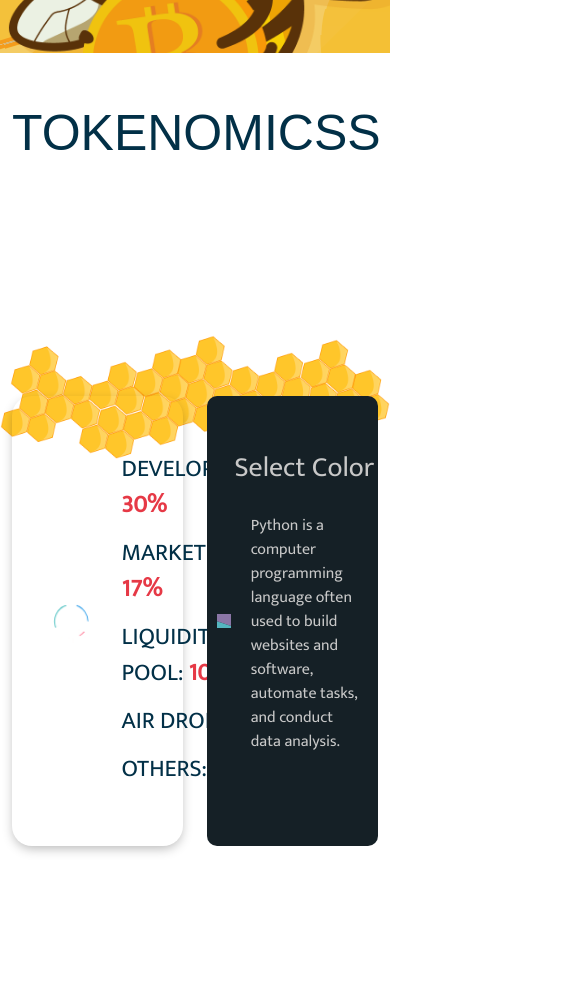
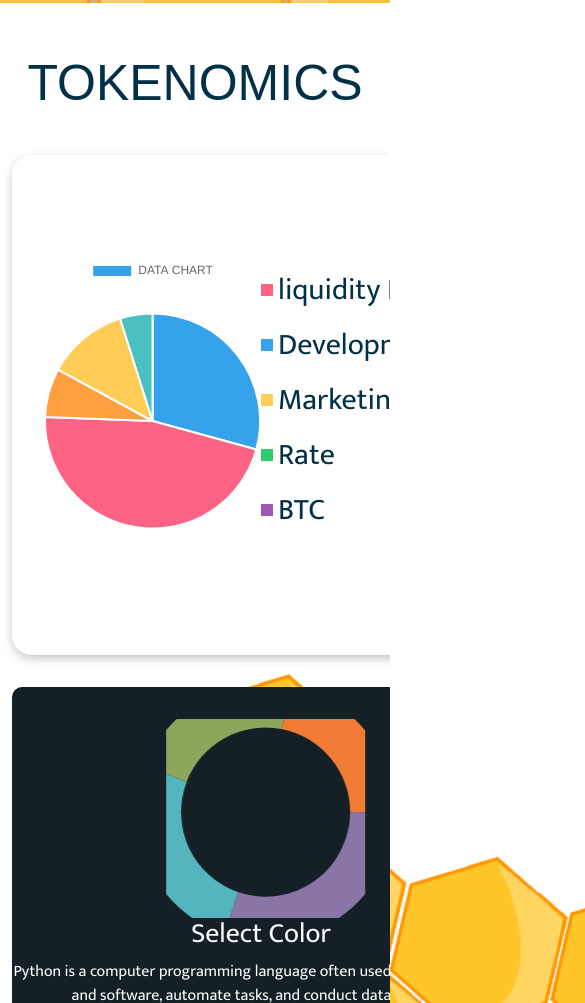
Before and after one commit to justjazzed/BeeXSwap, a plain HTML site: page index.html in a window 390 px wide. Shown: the part 997-2000 px from the top of the page, 585 px wide, since content can reach past the window. Drawn offline with nearby package versions, Linux system fonts and the light colour scheme.

Commit message:
Add tokenomics

```diff
--- a/css/style.css
+++ b/css/style.css
@@ -3,6 +3,7 @@
   padding: 0;
   box-sizing: border-box;
   font-family: "Mukta", sans-serif;
+
 }
 
 body {
@@ -14,19 +15,81 @@ body {
 
 
 
-#cursor-image {
+/* #cursor-image {
     position: absolute;
     z-index: 999;
     display: none;
-    width: 90px; /* Adjust size as needed */
+    width: 90px;
     margin-left: -1.5rem;
     margin-top: -1rem;
-    pointer-events: none; /* Allow interaction with elements below */
+    pointer-events: none;
     overflow: hidden;
+  } */
+
+
+
+  .navbar2{
+    width: 250px;
+    height: 100%;
+    position: fixed;
+    margin-left: -300px;
+    background-color: #ffa500;
+    transition: 0.4s;
+    z-index: 999;
+  }
+  .navbar2 .navbar-nav{
+   display: block;
+    text-align: left;
+    margin-left: 15%;
+  }
+
+  .nav-link{
+    font-size: 1.25em;
+  }
+
+  .nav-link:active,
+  .nav-link:focus,
+  .nav-link:hover {
+    background-color: #ffffff26;
   }
 
 
 
+  .dropdown-item:active,
+  .dropdown-item:focus,
+  .dropdown-item:hover {
+    background-color: #ffffff26;
+  }
+
+  .my-container {
+    transition: 0.4s;
+  }
+
+
+  /* for navbar */
+
+  .active-nav {
+    margin-left: 0;
+  }
+
+
+  /* for main section */
+
+  .active-cont {
+    margin-left: 250px;
+  }
+
+  #menu-btn {
+    position:fixed;
+    top: 0%;
+    background-color: #ffa500;
+    color: #fff;
+    z-index: 999;
+  }
+  #menu-btn i{
+    font-size: 25px;
+    color: #ffffff;
+  }
 /************************************************ navbar *****************************************/
 
 .navbar-nav {
@@ -56,7 +119,7 @@ body {
 
 /************************ end navbar ********************************/
 header {
-  height: 100opx;
+  height: 1000px;
   overflow: hidden;
   background-size: cover;
   background-repeat: no-repeat;
@@ -339,14 +402,26 @@ header {
 .hex-2{
   position: absolute;
   top: 145em;
+  width: 1000px;
   left: -10px;
   z-index: -99;
+
 }
 
 
                                                /* CHARTS */
+
+
 .chart-section{
-  overflow: hidden;
+  height: 1000px;
+
+}
+.chart-section-2{
+overflow: hidden;
+display: flex;
+height: 900px;
+align-items: center;
+width: 100%;
 }
 .chart-section img{
 z-index: -99;
@@ -358,14 +433,6 @@ top: 80rem;
 
 
 
-.leftchart{
-
-  height: 900px;
-display: flex;
-align-items: center;
-justify-content: center;
-}
-
 .chart-heading {
   font-family: "Rubik", sans-serif;
   color: #023047;
@@ -374,18 +441,15 @@ justify-content: center;
   text-align: center;
 }
 
-.chart-container {
-  width: 50%;
-}
+
 
 .programming-stats {
-  height: 50%;
-
+  height: 500px;
   font-family: "Rubik", sans-serif;
   display: flex;
   align-items: center;
   gap: 24px;
-  justify-content: space-between;
+
   margin: 0 auto;
   width: 100%;
   box-shadow: 0 4px 12px -2px rgba(0, 0, 0, 0.3);
@@ -400,21 +464,40 @@ justify-content: center;
   box-shadow: 0 4px 16px -7px rgba(0, 0, 0, 0.3);
 }
 
-.programming-stats .details ul {
-  list-style: none;
-  padding: 0;
+.chart-container {
+  position: relative;
+  height: 300px;
+  width: 50%;
+  display: flex;
+  align-items: center;
+  justify-content: space-between;
+
 }
 
-.programming-stats .details ul li {
-  font-size: 24px;
-  margin: 12px 0;
-  text-transform: uppercase;
+.legend-container {
+
+
+  display: flex;
+  flex-direction: column;
 }
 
-.programming-stats .details .percentage {
-  font-weight: 700;
-  color: #e63946;
+.legend-item {
+  display: flex;
+  align-items: center;
+  margin-bottom: 10px;
 }
+
+.legend-color {
+  width: 12px;
+  height: 12px;
+  margin-right: 5px;
+}
+.legend-item span{
+  font-size: 30px;
+  width: 200px;
+
+}
+
 
 
 
@@ -423,8 +506,6 @@ path {
   cursor: pointer;
 }
 .rightchart{
-
-  height: 900px;
   display: flex;
   align-items: center;
 }
@@ -449,33 +530,25 @@ input {
 .chart-content{
   display: flex;
   background-color: #152026;
-  height: 50%;
+  height: 500px;
   align-items: center;
   border-radius: 10px;
 }
 #pieChart {
   /* border: red 1px dotted; */
-  width: 50%;
   display: flex;
   align-items: center;
   justify-content: center;
   margin-left: 10px;
 }
 
-.text-container {
-  /* border: 1px dotted; */
-  color: #c8c8c8;
-  display: flex;
-  flex-direction: column;
-  justify-content: center;
-  align-items: center;
+.text-container{
+ color: #ffffff;
 }
 
-#segmentText {
-  width: 100%;
-  padding: 20px;
-  text-align: centre;
-}
+
+
+
 
 /* responsive */
 @media(max-width: 767px){
@@ -495,10 +568,10 @@ input {
 	}
 }
 
-/* Header */
+/*********************************** Header ********************************/
 @media (max-width: 991px){
   .hero-page{
-    padding-top: 50px;
+    padding-top: 200px;
   }
   .hero-page .hero-content{
     height: 1000px;
@@ -518,6 +591,122 @@ input {
     top:40% ;
 }
 .hero-page .bee img{
-  width: 500px;
+  width: 400px;
+}
+
+
+}
+@media (max-width: 767px) and (min-width:300px){
+  .hero-page h1{
+    font-size: 46px;
+  }
+  .hero-page .bee img{
+    width: 395px;
+  }
+}
+
+@media (max-width: 500px) and (min-width:300px){
+
+  .hero-page .desc-content{
+    width: auto;
+    text-align: center;
+  }
+  .hero-page h1{
+    font-size: 43px;
+    text-align: left;
+  }
+  .hero-page .bee{
+    position: relative;
+    top:40% ;
+}
+.hero-page .bee img{
+  width: 400px;
+}
+
+
+@media (max-width:391px) and (min-width:300px){
+  .hero-page h1{
+    font-size: 40px;
+  }
 }
 }
+@media (max-width: 414px) and (min-width:300px){
+  .hero-page p{
+    font-size: 15px;
+  }
+
+.hero-page .bee img{
+  width: 350px;
+}
+}
+/*********************************** Header ********************************/
+
+/*********************************** Tokenomics ********************************/
+
+@media screen and (max-width: 1000px) and (min-width:300px){
+  .chart-section{
+    height: auto;
+  }
+  .chart-section-2{
+    height:1100px;
+  padding-top: 0;
+  }
+  .main-chart{
+    width: auto;
+    display: block;
+
+  }
+  .chart-section .rightchart{
+    width:auto;
+  }
+  .chart-section .leftchart{
+    width: auto;
+  }
+  .my-chart{
+    width: auto;
+  }
+  #pieChart {
+    /* border: red 1px dotted; */
+    width: 40%;
+
+  }
+
+}
+@media screen and (max-width: 767px) {
+  .chart-section-2{
+    height: 1100px;
+    align-items: center;
+    display: flex;
+  }
+  .chart-section .rightchart .chart-content{
+   display: flex;
+   flex-direction: column;
+    padding-top: 2em;
+    margin-top: 2em;
+   align-items: center;
+   text-align: center;
+
+  }
+
+}
+@media (max-width: 500px) and (min-width:300px){
+  .chart-section-2{
+
+    margin: auto;
+  }
+  .chart-section .rightchart .chart-content{
+   display: flex;
+   flex-direction: column;
+    padding-top: 2em;
+    margin-top: 2em;
+   align-items: center;
+   text-align: center;
+
+  }
+  .chart-section .rightchart{
+    width:auto;
+  }
+  .chart-section .leftchart{
+    width: auto;
+  }
+}
--- a/index.html
+++ b/index.html
@@ -1,11 +1,13 @@
 <!DOCTYPE html>
 <html lang="en">
+
 <head>
   <meta charset="utf-8">
   <meta name="viewport" content="width=device-width, initial-scale=1">
   <title>BeeXSwap</title>
   <script src="https://kit.fontawesome.com/82fac282cd.js" crossorigin="anonymous"></script>
-    <link href="https://cdn.jsdelivr.net/npm/bootstrap@5.3.0-alpha1/dist/css/bootstrap.min.css" rel="stylesheet" integrity="sha384-GLhlTQ8iRABdZLl6O3oVMWSktQOp6b7In1Zl3/Jr59b6EGGoI1aFkw7cmDA6j6gD" crossorigin="anonymous">
+  <link href="https://cdn.jsdelivr.net/npm/bootstrap@5.3.0-alpha1/dist/css/bootstrap.min.css" rel="stylesheet"
+    integrity="sha384-GLhlTQ8iRABdZLl6O3oVMWSktQOp6b7In1Zl3/Jr59b6EGGoI1aFkw7cmDA6j6gD" crossorigin="anonymous">
   <link rel="stylesheet" href="./css/style.css">
   <link rel="icon" href="images/BeeXSwap.png">
   <link rel="preconnect" href="https://fonts.googleapis.com">
@@ -13,7 +15,11 @@
   <link href="https://fonts.googleapis.com/css2?family=Kanit:wght@300&family=Mukta&display=swap" rel="stylesheet">
 
 </head>
-<body >
+<style>
+
+
+</style>
+<body>
   <!--
     <div id="container">
         <img id="cursor-image" src="./images/BEE-01.png" alt="Cursor Image">
@@ -31,18 +37,18 @@
     <nav class="navbar navbar-expand-lg  d-none d-lg-flex ">
       <div class="container ">
         <a class="navbar-brand " href="#"><img src="./images/BeeXSwap.png" style="width: 90px;"></a>
-          <h5 >
+        <h5>
           Bee Exchange</h5>
-          <div class="collapse navbar-collapse " id="navbarSupportedContent" >
-            <ul class="navbar-nav  mb-2 mb-lg-0 gap-4 ms-auto" >
+        <div class="collapse navbar-collapse " id="navbarSupportedContent">
+          <ul class="navbar-nav  mb-2 mb-lg-0 gap-4 ms-auto">
             <li class="nav-item">
               <a class="nav-link active" aria-current="page" style=" color: #89570a" href="#">IDO</a>
             </li>
             <li class="nav-item">
-                <a class="nav-link active" aria-current="page"style=" color: #89570a" href="#aboutme">Enter App</a>
+              <a class="nav-link active" aria-current="page" style=" color: #89570a" href="#aboutme">Enter App</a>
             </li>
             <li class="nav-item">
-                <a class="nav-link active" aria-current="page"style=" color: #89570a" href="#service1">Docs</a>
+              <a class="nav-link active" aria-current="page" style=" color: #89570a" href="#service1">Docs</a>
             </li>
 
         </div>
@@ -51,6 +57,32 @@
 
     </nav>
 
+    <div class="mobile-nav d-lg-none">
+      <nav class="navbar2  navbar-expand d-flex flex-column align-item-start " id="sidebar">
+        <a href="#" class="navbar-brand text-light mt-5 ">
+          <div class="display-5 font-weight-bold text-center">BeeXSwap</div>
+        </a>
+        <ul class="navbar-nav ">
+          <li class="nav-item w-100">
+            <a href="#" class="nav-link text-light pl-4">Home</a>
+          </li>
+          <li class="nav-item w-100">
+            <a href="#aboutme" class="nav-link text-light pl-4">About</a>
+          </li>
+          <li class="nav-item w-100">
+            <a href="#service1" class="nav-link text-light pl-4">Services</a>
+          </li>
+
+          <li class="nav-item w-100">
+            <a href="#Contact-form" class="nav-link text-light pl-4">Contact</a>
+          </li>
+        </ul>
+      </nav>
+      <div class="p-4 my-container">
+        <button class="btn my-4" id="menu-btn"><i class="fa fa-bars" aria-hidden="true"></i>
+        </button>
+      </div>
+    </div>
     <!--------------------------------------------------- end-Navbar ------------------------------------------------->
 
 
@@ -62,19 +94,20 @@
           <div class="col hero-content">
             <div class="col-6 desc-content">
               <h1>Bee Exchange is the world’s first innovative DEX on the BRC-20 protocol.</h1>
-                            <p>The Brc-20 Dex Exchange is an innovative decentralized exchange built on the brc-20 protocol. Fractional ordinals emerged as a response to the need for increased
+              <p>The Brc-20 Dex Exchange is an innovative decentralized exchange built on the brc-20 protocol.
+                Fractional ordinals emerged as a response to the need for increased
                 accessibilty and liquidity in high-value assets.</p>
               <div>
-                                <button class="btn-1" download >
+                <button class="btn-1" download>
                   Open DEX
                 </button>
-                                <button class="btn-2 ms-4" download >
+                <button class="btn-2 ms-4" download>
                   Open DEX
                 </button>
               </div>
             </div>
             <div class="col-6 bee">
-                                <img src="./images/BEE-01.png" alt="" class="image-fluid">
+              <img src="./images/BEE-01.png" alt="" class="image-fluid" style="z-index: 999;">
             </div>
           </div>
         </div>
@@ -83,7 +116,7 @@
     <!---------------------------------------------------end-Hero-Content ------------------------------------------------->
 
 
-        </header >
+  </header>
 
   <!--------------------------------------------------- end-Header ------------------------------------------------->
 
@@ -136,22 +169,48 @@
 
 
   <section class="chart-section">
-            <img class="img-fluid" src="./images/2nd hexagon-01.png" alt="">
-            <div class="container">
-                <h1 class="chart-heading">Tokenomicss</h1>
-                <div class="row">
-                    <div class="col-6 leftchart">
+    <h1 class="chart-heading">Tokenomics</h1>
+    <img class="" src="./images/2nd hexagon-01.png" alt="">
+    <div class="container chart-section-2">
+
+      <div class="row main-chart">
+
+        <div class="col-sm-6 leftchart">
+
           <div class="programming-stats">
+
             <div class="chart-container">
-                              <canvas class="my-chart"></canvas>
+
+              <canvas id="myChart"> </canvas>
+
+                <div class="legend-container">
+                  <div class="legend-item">
+                    <div class="legend-color" style="background-color: #FF6384;"></div>
+                    <span>liquidity Pool</span>
                   </div>
-                            <div class="details">
-                              <ul></ul>
+                  <div class="legend-item">
+                    <div class="legend-color" style="background-color: #36A2EB;"></div>
+                    <span>Development</span>
+                  </div>
+                  <div class="legend-item">
+                    <div class="legend-color" style="background-color: #FFCE56;"></div>
+                    <span>Marketing Sale</span>
+                  </div>
+                  <div class="legend-item">
+                    <div class="legend-color" style="background-color: #2ECC71;"></div>
+                    <span>Rate</span>
+                  </div>
+                  <div class="legend-item">
+                    <div class="legend-color" style="background-color: #9B59B6;"></div>
+                    <span>BTC</span>
                   </div>
                 </div>
             </div>
 
-                        <div class="col-6 rightchart">
+          </div>
+        </div>
+
+        <div class="col-6 rightchart ">
           <div class="chart-content">
             <div class="col-sm-6" id="pieChart"></div>
             <div id="pieText" class="col-sm-6 text-container">
@@ -167,9 +226,9 @@
 
 
 
-         <section class="timeline-section" ;">
+  <section class="timeline-section" style="overflow: hidden;">
     <div style="z-index: 999999;">
-            <h1 >ROADMAP</h1>
+      <h1>ROADMAP</h1>
     </div>
     <div class="timeline-items">
 
@@ -178,7 +237,8 @@
         <div class="timeline-date">2015</div>
         <div class="timeline-content">
           <h3>timeline item title</h3>
-                        <p>Lorem ipsum dolor sit amet, consectetur adipiscing elit, sed do eiusmod tempor incididunt ut labore et dolore magna aliqua. </p>
+          <p>Lorem ipsum dolor sit amet, consectetur adipiscing elit, sed do eiusmod tempor incididunt ut labore et
+            dolore magna aliqua. </p>
         </div>
       </div>
       <div class="timeline-item">
@@ -186,7 +246,8 @@
         <div class="timeline-date">2016</div>
         <div class="timeline-content">
           <h3>timeline item title</h3>
-                        <p>Lorem ipsum dolor sit amet, consectetur adipiscing elit, sed do eiusmod tempor incididunt ut labore et dolore magna aliqua. </p>
+          <p>Lorem ipsum dolor sit amet, consectetur adipiscing elit, sed do eiusmod tempor incididunt ut labore et
+            dolore magna aliqua. </p>
         </div>
       </div>
       <div class="timeline-item">
@@ -194,7 +255,8 @@
         <div class="timeline-date">2017</div>
         <div class="timeline-content">
           <h3>timeline item title</h3>
-                        <p>Lorem ipsum dolor sit amet, consectetur adipiscing elit, sed do eiusmod tempor incididunt ut labore et dolore magna aliqua. </p>
+          <p>Lorem ipsum dolor sit amet, consectetur adipiscing elit, sed do eiusmod tempor incididunt ut labore et
+            dolore magna aliqua. </p>
         </div>
       </div>
       <div class="timeline-item">
@@ -202,12 +264,13 @@
         <div class="timeline-date">2018</div>
         <div class="timeline-content">
           <h3>timeline item title</h3>
-                        <p>Lorem ipsum dolor sit amet, consectetur adipiscing elit, sed do eiusmod tempor incididunt ut labore et dolore magna aliqua. </p>
+          <p>Lorem ipsum dolor sit amet, consectetur adipiscing elit, sed do eiusmod tempor incididunt ut labore et
+            dolore magna aliqua. </p>
         </div>
       </div>
     </div>
     <div class="hex-2">
-                <img class="img-fluid" src="./images/2ndweb-01.png" alt="">
+      <img  src="./images/2ndweb-01.png" alt="">
     </div>
 
   </section>
@@ -217,57 +280,27 @@
       <!-- Section: Social media -->
       <section class="mb-4">
         <!-- Facebook -->
-                <a
-                  class="btn btn-link btn-floating btn-lg text-dark m-1"
-                  href="#!"
-                  role="button"
-                  data-mdb-ripple-color="dark"
-                  ><i class="fab fa-facebook-f"></i
-                ></a>
+        <a class="btn btn-link btn-floating btn-lg text-dark m-1" href="#!" role="button"
+          data-mdb-ripple-color="dark"><i class="fab fa-facebook-f"></i></a>
 
         <!-- Twitter -->
-                <a
-                  class="btn btn-link btn-floating btn-lg text-dark m-1"
-                  href="#!"
-                  role="button"
-                  data-mdb-ripple-color="dark"
-                  ><i class="fab fa-twitter"></i
-                ></a>
+        <a class="btn btn-link btn-floating btn-lg text-dark m-1" href="#!" role="button"
+          data-mdb-ripple-color="dark"><i class="fab fa-twitter"></i></a>
 
         <!-- Google -->
-                <a
-                  class="btn btn-link btn-floating btn-lg text-dark m-1"
-                  href="#!"
-                  role="button"
-                  data-mdb-ripple-color="dark"
-                  ><i class="fab fa-google"></i
-                ></a>
+        <a class="btn btn-link btn-floating btn-lg text-dark m-1" href="#!" role="button"
+          data-mdb-ripple-color="dark"><i class="fab fa-google"></i></a>
 
         <!-- Instagram -->
-                <a
-                  class="btn btn-link btn-floating btn-lg text-dark m-1"
-                  href="#!"
-                  role="button"
-                  data-mdb-ripple-color="dark"
-                  ><i class="fab fa-instagram"></i
-                ></a>
+        <a class="btn btn-link btn-floating btn-lg text-dark m-1" href="#!" role="button"
+          data-mdb-ripple-color="dark"><i class="fab fa-instagram"></i></a>
 
         <!-- Linkedin -->
-                <a
-                  class="btn btn-link btn-floating btn-lg text-dark m-1"
-                  href="#!"
-                  role="button"
-                  data-mdb-ripple-color="dark"
-                  ><i class="fab fa-linkedin"></i
-                ></a>
+        <a class="btn btn-link btn-floating btn-lg text-dark m-1" href="#!" role="button"
+          data-mdb-ripple-color="dark"><i class="fab fa-linkedin"></i></a>
         <!-- Github -->
-                <a
-                  class="btn btn-link btn-floating btn-lg text-dark m-1"
-                  href="#!"
-                  role="button"
-                  data-mdb-ripple-color="dark"
-                  ><i class="fab fa-github"></i
-                ></a>
+        <a class="btn btn-link btn-floating btn-lg text-dark m-1" href="#!" role="button"
+          data-mdb-ripple-color="dark"><i class="fab fa-github"></i></a>
       </section>
       <!-- Section: Social media -->
     </div>
@@ -281,73 +314,76 @@
     <!-- Copyright -->
   </footer>
 
+  <script src="https://code.jquery.com/jquery-3.6.4.js" integrity="sha256-a9jBBRygX1Bh5lt8GZjXDzyOB+bWve9EiO7tROUtj/E="
+    crossorigin="anonymous"></script>
   <script src="https://cdnjs.cloudflare.com/ajax/libs/jquery/2.1.3/jquery.min.js"></script>
   <script src="https://cdnjs.cloudflare.com/ajax/libs/d3/3.5.6/d3.min.js"></script>
   <script src="https://maxcdn.bootstrapcdn.com/bootstrap/3.3.5/js/bootstrap.min.js"></script>
   <script src="main.js"></script>
   <script src="https://cdn.jsdelivr.net/npm/chart.js"></script>
   <script>
+    var menu_btn = document.querySelector("#menu-btn")
+    var sidebar = document.querySelector("#sidebar")
+    var container = document.querySelector(".my-container")
+    menu_btn.addEventListener("click", () => {
+      sidebar.classList.toggle("active-nav")
+      container.classList.toggle("active-cont")
+    })
+
+
+
+    // document.addEventListener('DOMContentLoaded', function() {
+    //     var cursorImage = document.getElementById('cursor-image');
+
+    //     document.addEventListener('mousemove', function(e) {
+    //       var x = e.clientX;
+    //       var y = e.clientY;
+
+    //       cursorImage.style.display = 'block';
+    //       cursorImage.style.left = x + 'px';
+    //       cursorImage.style.top = y + 'px';
+    //     });
+    //   });
 
 
 
 
-        document.addEventListener('DOMContentLoaded', function() {
-            var cursorImage = document.getElementById('cursor-image');
-
-            document.addEventListener('mousemove', function(e) {
-              var x = e.clientX;
-              var y = e.clientY;
-
-              cursorImage.style.display = 'block';
-              cursorImage.style.left = x + 'px';
-              cursorImage.style.top = y + 'px';
-            });
-          });
-
-
-          const chartData = {
-  labels: ["Development", "Marketing", "Liquidity Pool", "Air Drop", "Others"],
-  data: [30, 17, 10, 7, 36],
-};
-
-const myChart = document.querySelector(".my-chart");
-const ul = document.querySelector(".programming-stats .details ul");
-
-new Chart(myChart, {
-  type: "doughnut",
-  data: {
-    labels: chartData.labels,
-    datasets: [
-      {
-        label: "Language Popularity",
-        data: chartData.data,
-      },
-    ],
-  },
-  options: {
-    borderWidth: 10,
-    borderRadius: 2,
-    hoverBorderWidth: 0,
-    plugins: {
-      legend: {
-        display: false,
-      },
-    },
-  },
-});
-
-const populateUl = () => {
-  chartData.labels.forEach((l, i) => {
-    let li = document.createElement("li");
-    li.innerHTML = `${l}: <span class='percentage'>${chartData.data[i]}%</span>`;
-    ul.appendChild(li);
-  });
-};
-
-populateUl();
 
 
 
+
+
+    var data = {
+      labels: ['DATA CHART'],
+      datasets: [{
+        data: [12, 19, 3, 5, 2],
+
+      }]
+    };
+
+    // Options for the chart
+    var options = {
+      responsive: true,
+      maintainAspectRatio: false,
+      legend: {
+        display: false
+      },
+      plugins: {
+        legend: {
+          position: 'top'
+
+        }
+      }
+    };
+
+    // Create the chart
+    var ctx = document.getElementById('myChart').getContext('2d');
+    var myChart = new Chart(ctx, {
+      type: 'pie',
+      data: data,
+      options: options
+    });
   </script>
 </body>
+
 </html>
```
Lines whose indentation alone changed are shown as unchanged.
